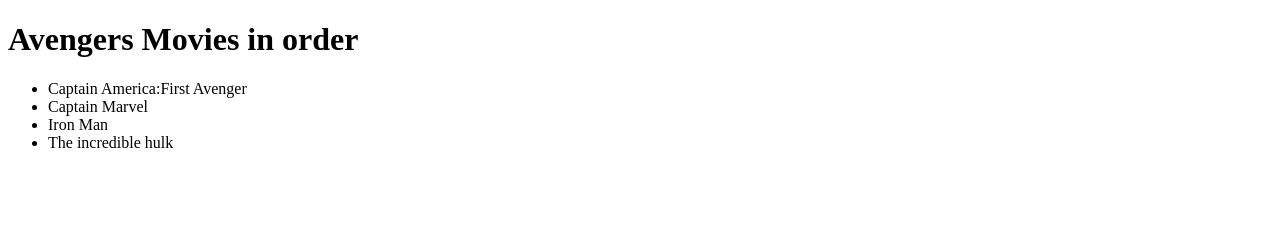
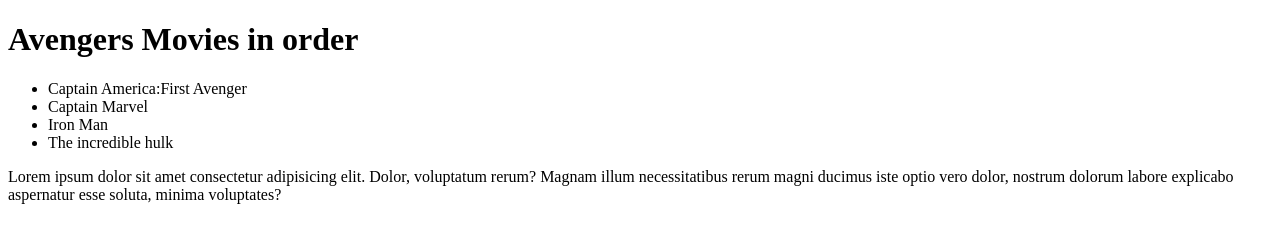
Before and after one commit to igagandeep/git-branching-lession, a plain HTML site: page index.html in a window 1280 px wide. Drawn offline with Linux system fonts and the light colour scheme.

Commit message:
added new feature

```diff
--- a/index.html
+++ b/index.html
@@ -14,5 +14,14 @@
       <li>Iron Man</li>
       <li>The incredible hulk</li>
     </ul>
+
+    <div>
+      <p>
+        Lorem ipsum dolor sit amet consectetur adipisicing elit. Dolor,
+        voluptatum rerum? Magnam illum necessitatibus rerum magni ducimus iste
+        optio vero dolor, nostrum dolorum labore explicabo aspernatur esse
+        soluta, minima voluptates?
+      </p>
+    </div>
   </body>
 </html>
```
